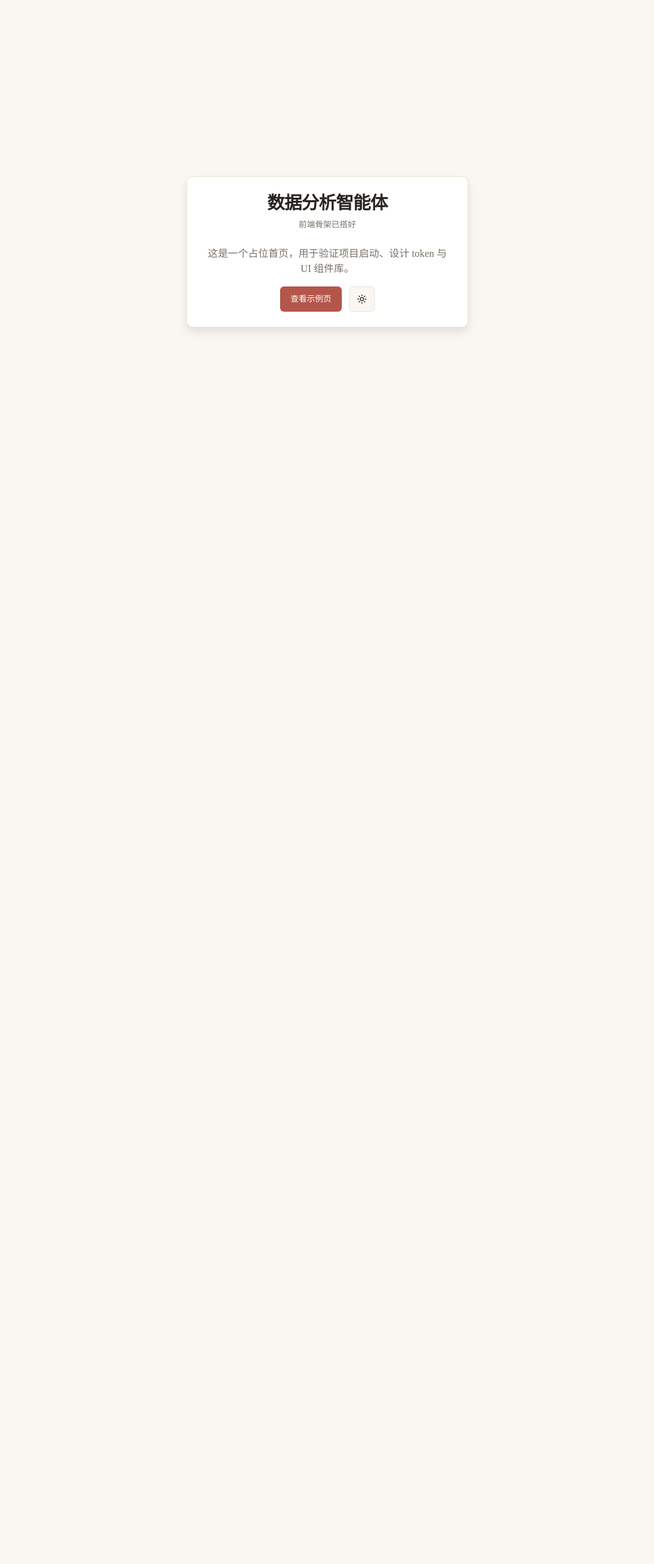
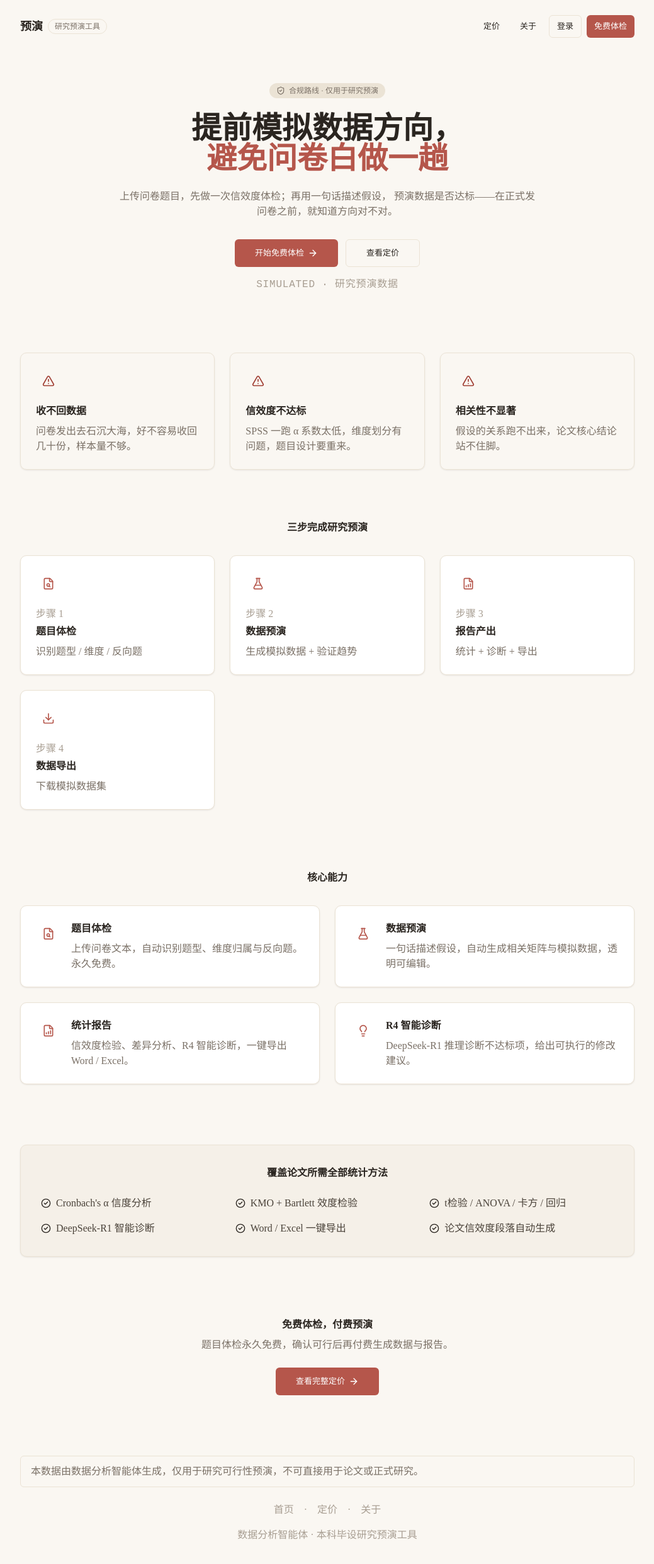
Before and after one commit to GassamFlower/dataAnalysisAgent, a Next.js app in the folder web/: page / in a window 1280 px wide. Shown: the top 2484 px of the page at 63% size, without its empty margins (120-1159 px from the left). Before the commit the page ends 800 px from the top, so only its background shows below. Built offline with nearby package versions, Linux system fonts and the light colour scheme.

Commit message:
fix(web): restore marketing homepage from initial commit

```diff
--- a/web/app/(marketing)/page.tsx
+++ b/web/app/(marketing)/page.tsx
@@ -1,33 +1,241 @@
 import Link from "next/link";
+import {
+  ArrowRight,
+  FileSearch,
+  FlaskConical,
+  FileBarChart,
+  Download,
+  ShieldCheck,
+  CheckCircle2,
+  AlertTriangle,
+  Lightbulb,
+} from "lucide-react";
 
 import { Button } from "@/components/ui/button";
-import { Card, CardContent, CardDescription, CardHeader, CardTitle } from "@/components/ui/card";
-import { ThemeToggle } from "@/components/theme-toggle";
+import { Card } from "@/components/ui/card";
+import { Badge } from "@/components/ui/badge";
+import { PROJECT_STEPS, SIMULATED_WATERMARK, DISCLAIMER } from "@/lib/constants";
 
-/**
- * 首页占位页。
- * 仅展示品牌标题与骨架功能入口，不写业务内容。
- */
+const stepIcons = [FileSearch, FlaskConical, FileBarChart, Download];
+
+const painPoints = [
+  {
+    icon: AlertTriangle,
+    title: "收不回数据",
+    desc: "问卷发出去石沉大海，好不容易收回几十份，样本量不够。",
+  },
+  {
+    icon: AlertTriangle,
+    title: "信效度不达标",
+    desc: "SPSS 一跑 α 系数太低，维度划分有问题，题目设计要重来。",
+  },
+  {
+    icon: AlertTriangle,
+    title: "相关性不显著",
+    desc: "假设的关系跑不出来，论文核心结论站不住脚。",
+  },
+];
+
+const features = [
+  {
+    icon: FileSearch,
+    title: "题目体检",
+    desc: "上传问卷文本，自动识别题型、维度归属与反向题。永久免费。",
+  },
+  {
+    icon: FlaskConical,
+    title: "数据预演",
+    desc: "一句话描述假设，自动生成相关矩阵与模拟数据，透明可编辑。",
+  },
+  {
+    icon: FileBarChart,
+    title: "统计报告",
+    desc: "信效度检验、差异分析、R4 智能诊断，一键导出 Word / Excel。",
+  },
+  {
+    icon: Lightbulb,
+    title: "R4 智能诊断",
+    desc: "DeepSeek-R1 推理诊断不达标项，给出可执行的修改建议。",
+  },
+];
+
+const trustItems = [
+  "Cronbach's α 信度分析",
+  "KMO + Bartlett 效度检验",
+  "t检验 / ANOVA / 卡方 / 回归",
+  "DeepSeek-R1 智能诊断",
+  "Word / Excel 一键导出",
+  "论文信效度段落自动生成",
+];
+
 export default function HomePage() {
   return (
-    <div className="flex min-h-screen items-center justify-center bg-background p-6">
-      <Card className="w-full max-w-md text-center shadow-lg">
-        <CardHeader>
-          <CardTitle className="font-display text-3xl">数据分析智能体</CardTitle>
-          <CardDescription>前端骨架已搭好</CardDescription>
-        </CardHeader>
-        <CardContent className="flex flex-col items-center gap-4">
-          <p className="text-body text-muted-foreground">
-            这是一个占位首页，用于验证项目启动、设计 token 与 UI 组件库。
-          </p>
-          <div className="flex items-center gap-3">
-            <Button asChild>
-              <Link href="/example">查看示例页</Link>
-            </Button>
-            <ThemeToggle />
+    <div className="min-h-screen bg-background">
+      {/* 顶部导航 */}
+      <header className="mx-auto flex max-w-5xl items-center justify-between px-6 py-6">
+        <div className="flex items-center gap-2">
+          <span className="font-display text-xl font-bold text-ink-900">预演</span>
+          <Badge variant="outline" className="font-normal text-ink-500">
+            研究预演工具
+          </Badge>
+        </div>
+        <nav className="flex items-center gap-2">
+          <Button variant="ghost" size="sm" asChild>
+            <Link href="/pricing">定价</Link>
+          </Button>
+          <Button variant="ghost" size="sm" asChild>
+            <Link href="/about">关于</Link>
+          </Button>
+          <Button variant="outline" size="sm" asChild>
+            <Link href="/login">登录</Link>
+          </Button>
+          <Button size="sm" asChild>
+            <Link href="/projects/new">免费体检</Link>
+          </Button>
+        </nav>
+      </header>
+
+      {/* Hero */}
+      <section className="mx-auto max-w-5xl px-6 pb-16 pt-12 text-center">
+        <Badge variant="secondary" className="mb-6 font-normal text-ink-500">
+          <ShieldCheck className="mr-1.5 h-3.5 w-3.5" />
+          合规路线 · 仅用于研究预演
+        </Badge>
+        <h1 className="font-display text-4xl font-bold leading-tight text-ink-900 sm:text-5xl">
+          提前模拟数据方向，
+          <br className="hidden sm:block" />
+          <span className="text-primary">避免问卷白做一趟</span>
+        </h1>
+        <p className="mx-auto mt-6 max-w-2xl text-body-lg text-ink-500">
+          上传问卷题目，先做一次信效度体检；再用一句话描述假设，
+          预演数据是否达标——在正式发问卷之前，就知道方向对不对。
+        </p>
+        <div className="mt-8 flex items-center justify-center gap-3">
+          <Button size="lg" asChild>
+            <Link href="/projects/new">
+              开始免费体检
+              <ArrowRight className="ml-1.5 h-4 w-4" />
+            </Link>
+          </Button>
+          <Button variant="outline" size="lg" asChild>
+            <Link href="/pricing">查看定价</Link>
+          </Button>
+        </div>
+        <p className="mt-4 font-mono text-caption tracking-wider text-ink-400">
+          {SIMULATED_WATERMARK}
+        </p>
+      </section>
+
+      {/* 痛点区 */}
+      <section className="mx-auto max-w-5xl px-6 py-8">
+        <div className="grid grid-cols-1 gap-6 md:grid-cols-3">
+          {painPoints.map((p) => (
+            <Card key={p.title} className="border-destructive/20 bg-destructive/5 p-6">
+              <div className="flex h-10 w-10 items-center justify-center rounded-lg bg-destructive/10 text-destructive">
+                <p.icon className="h-5 w-5" />
+              </div>
+              <h3 className="mt-4 text-h3 font-semibold text-ink-900">{p.title}</h3>
+              <p className="mt-2 text-body text-ink-500">{p.desc}</p>
+            </Card>
+          ))}
+        </div>
+      </section>
+
+      {/* 三步流程 */}
+      <section className="mx-auto max-w-5xl px-6 py-12">
+        <h2 className="mb-8 text-center text-h2 font-semibold text-ink-900">
+          三步完成研究预演
+        </h2>
+        <div className="grid grid-cols-1 gap-6 md:grid-cols-3">
+          {PROJECT_STEPS.map((step, i) => {
+            const Icon = stepIcons[i];
+            return (
+              <Card key={step.key} className="p-6">
+                <div className="flex h-10 w-10 items-center justify-center rounded-lg bg-primary/10 text-primary">
+                  <Icon className="h-5 w-5" />
+                </div>
+                <div className="mt-4 text-caption font-medium text-ink-400">
+                  步骤 {i + 1}
+                </div>
+                <h3 className="mt-1 text-h3 font-semibold text-ink-900">
+                  {step.label}
+                </h3>
+                <p className="mt-2 text-body text-ink-500">{step.description}</p>
+              </Card>
+            );
+          })}
+        </div>
+      </section>
+
+      {/* 功能特性区 */}
+      <section className="mx-auto max-w-5xl px-6 py-12">
+        <h2 className="mb-8 text-center text-h2 font-semibold text-ink-900">
+          核心能力
+        </h2>
+        <div className="grid grid-cols-1 gap-6 sm:grid-cols-2">
+          {features.map((f) => (
+            <Card key={f.title} className="flex items-start gap-4 p-6">
+              <div className="flex h-10 w-10 shrink-0 items-center justify-center rounded-lg bg-primary/10 text-primary">
+                <f.icon className="h-5 w-5" />
+              </div>
+              <div>
+                <h3 className="text-h3 font-semibold text-ink-900">{f.title}</h3>
+                <p className="mt-2 text-body text-ink-500">{f.desc}</p>
+              </div>
+            </Card>
+          ))}
+        </div>
+      </section>
+
+      {/* 信任背书区 */}
+      <section className="mx-auto max-w-5xl px-6 py-12">
+        <Card className="bg-cream-surface p-8">
+          <h2 className="text-center text-h2 font-semibold text-ink-900">
+            覆盖论文所需全部统计方法
+          </h2>
+          <div className="mt-6 grid grid-cols-1 gap-4 sm:grid-cols-2 lg:grid-cols-3">
+            {trustItems.map((item) => (
+              <div key={item} className="flex items-center gap-2">
+                <CheckCircle2 className="h-4 w-4 shrink-0 text-success" />
+                <span className="text-body text-ink-700">{item}</span>
+              </div>
+            ))}
           </div>
-        </CardContent>
-      </Card>
+        </Card>
+      </section>
+
+      {/* 定价引导 */}
+      <section className="mx-auto max-w-5xl px-6 py-12 text-center">
+        <h2 className="text-h2 font-semibold text-ink-900">
+          免费体检，付费预演
+        </h2>
+        <p className="mt-2 text-body text-ink-500">
+          题目体检永久免费，确认可行后再付费生成数据与报告。
+        </p>
+        <Button size="lg" className="mt-6" asChild>
+          <Link href="/pricing">
+            查看完整定价
+            <ArrowRight className="ml-1.5 h-4 w-4" />
+          </Link>
+        </Button>
+      </section>
+
+      {/* 页脚 */}
+      <footer className="mx-auto max-w-5xl px-6 py-12">
+        <div className="rounded-md border border-warning/30 bg-warning/5 px-4 py-3 text-caption text-ink-500">
+          {DISCLAIMER}
+        </div>
+        <div className="mt-6 flex items-center justify-center gap-4 text-caption text-ink-400">
+          <Link href="/" className="hover:text-ink-700">首页</Link>
+          <span>·</span>
+          <Link href="/pricing" className="hover:text-ink-700">定价</Link>
+          <span>·</span>
+          <Link href="/about" className="hover:text-ink-700">关于</Link>
+        </div>
+        <p className="mt-4 text-center text-caption text-ink-400">
+          数据分析智能体 · 本科毕设研究预演工具
+        </p>
+      </footer>
     </div>
   );
 }
```
